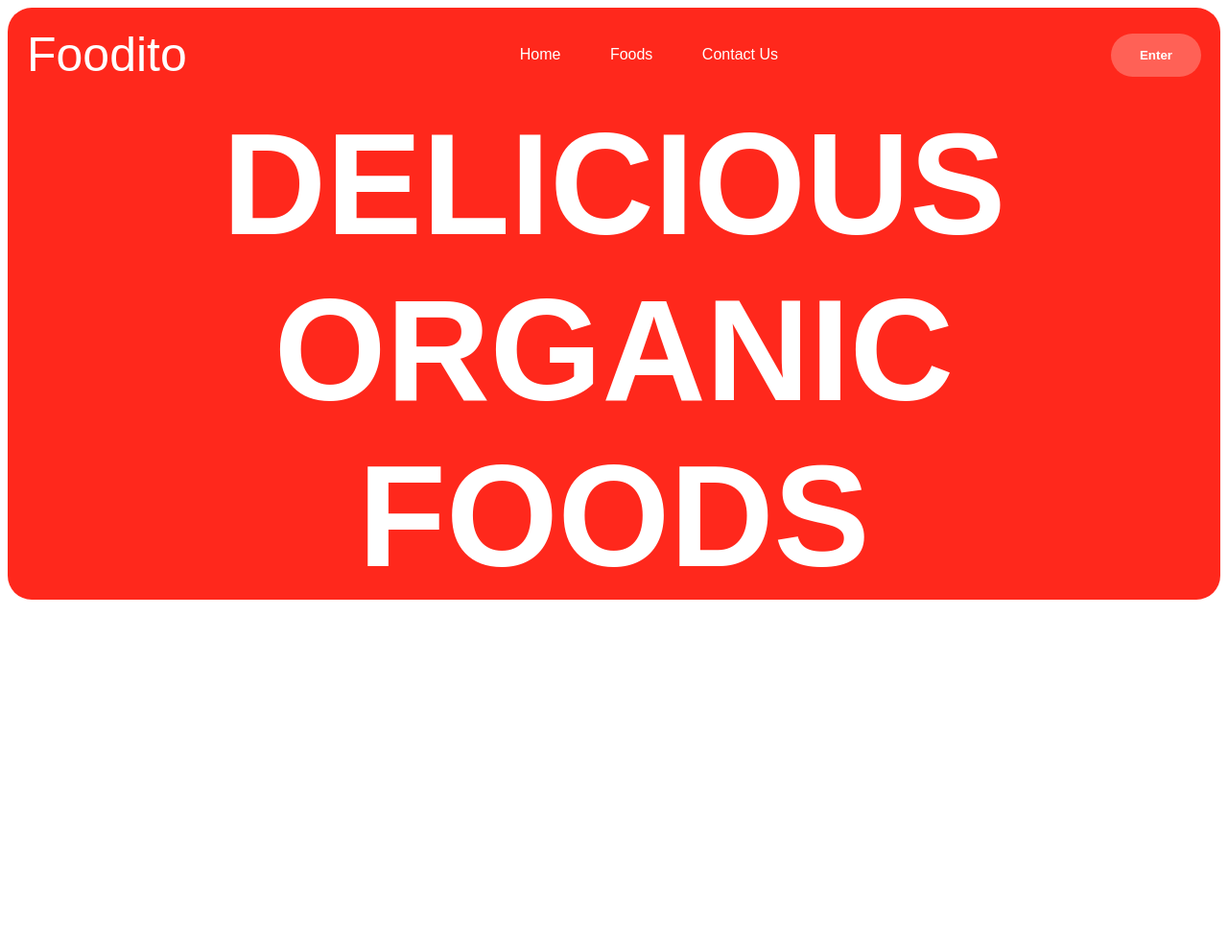
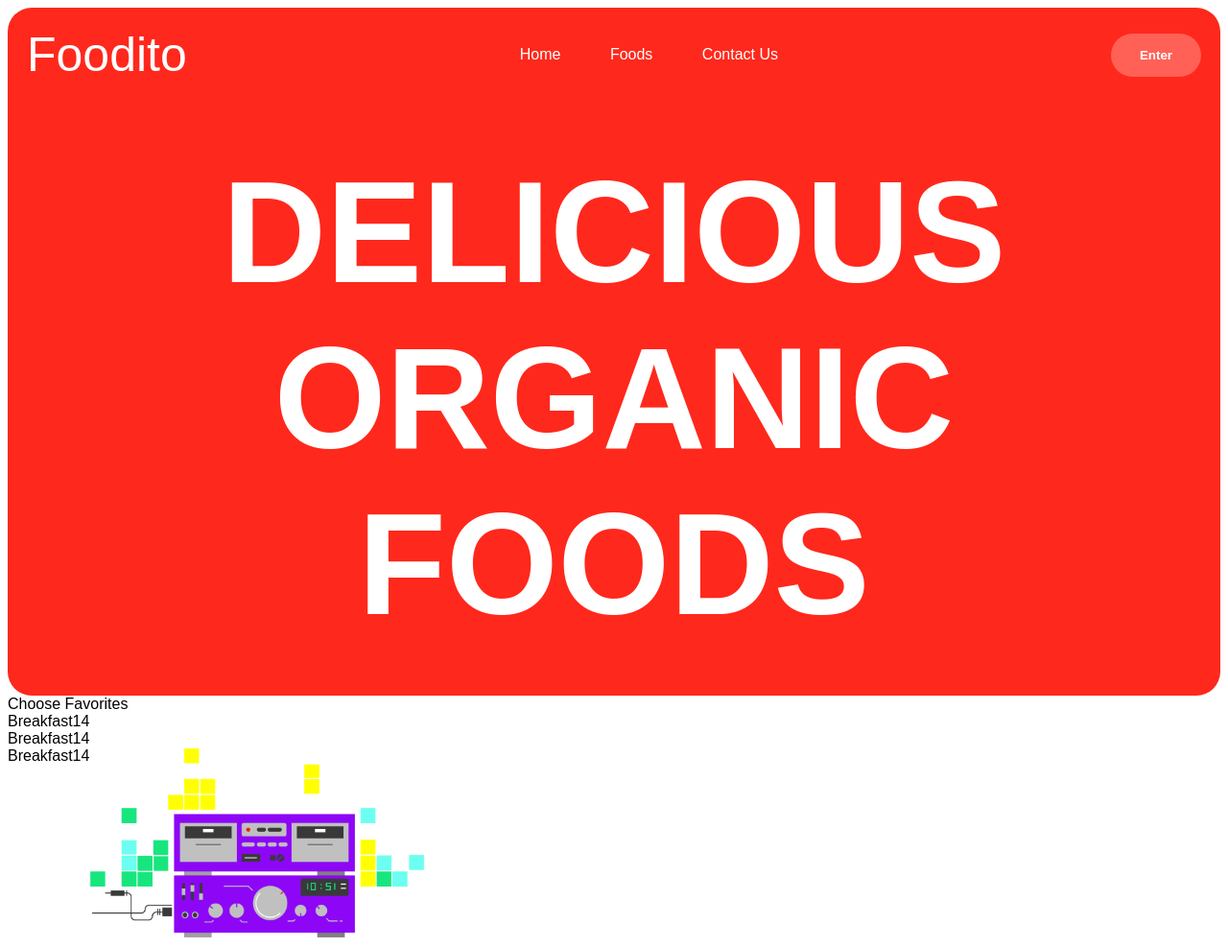
Before and after one commit to resatu/workshop, an Eleventy site: page index.html in a window 1280 px wide. Shown: the whole page at 96% size. Before the commit the page ends 800 px from the top, so only its background shows below. Built offline with nearby package versions, Linux system fonts and the light colour scheme; Eleventy itself is replaced by a stand-in of ours; files that its build step writes are made by us from their sources.

Commit message:
add menu section

```diff
--- a/index.html
+++ b/index.html
@@ -22,6 +22,28 @@
     </header>
     <main>
         <div class="header_hero-title">Delicious <br> organic <br> foods</div>
+        <div class="menu">
+            <div class="menu_left">
+                <div class="menu_left-title">Choose Favorites</div>
+                <div class="menu_left-category">
+                    <div class="menu_left-category-item">
+                        <div>Breakfast</div>
+                        <div>14</div>
+                    </div>
+                    <div class="menu_left-category-item">
+                        <div>Breakfast</div>
+                        <div>14</div>
+                    </div>
+                    <div class="menu_left-category-item">
+                        <div>Breakfast</div>
+                        <div>14</div>
+                        <div class="menu_category-image"><img src="/img/logo.png" alt="item-one"></div>
+                    </div>
+                </div>
+            </div>
+            <div class="menu_right">
+            </div>
+        </div>
     </main>
     <footer></footer>
 </body>
--- a/style.scss
+++ b/style.scss
@@ -66,10 +66,32 @@ a {
         text-transform: uppercase;
         // center text
         text-align: center;
-        // add margin
-        margin: 0;
         // add padding
+        padding: 50px;
         border-radius: 0 0 25px 25px;
 
     }
 }
+
+.menu {
+    display: flex;
+    justify-content: space-between;
+    flex-direction: row;
+    &_left{
+        display: flex;
+        flex-direction: column;
+    }
+    &_left-category {
+        display: flex;
+        flex-direction: column;
+    }
+    &_left-category-item{
+        display: flex;
+        flex-direction: row;
+    }
+    &_category-image{
+        display: flex;
+        width: 200px;
+        height: 200px;
+    }
+}
```
Also changed, not shown: package.json (+5 -2 lines), .eleventy.js, src/img/logo.png (renamed from img/logo.png), 4 other files.
